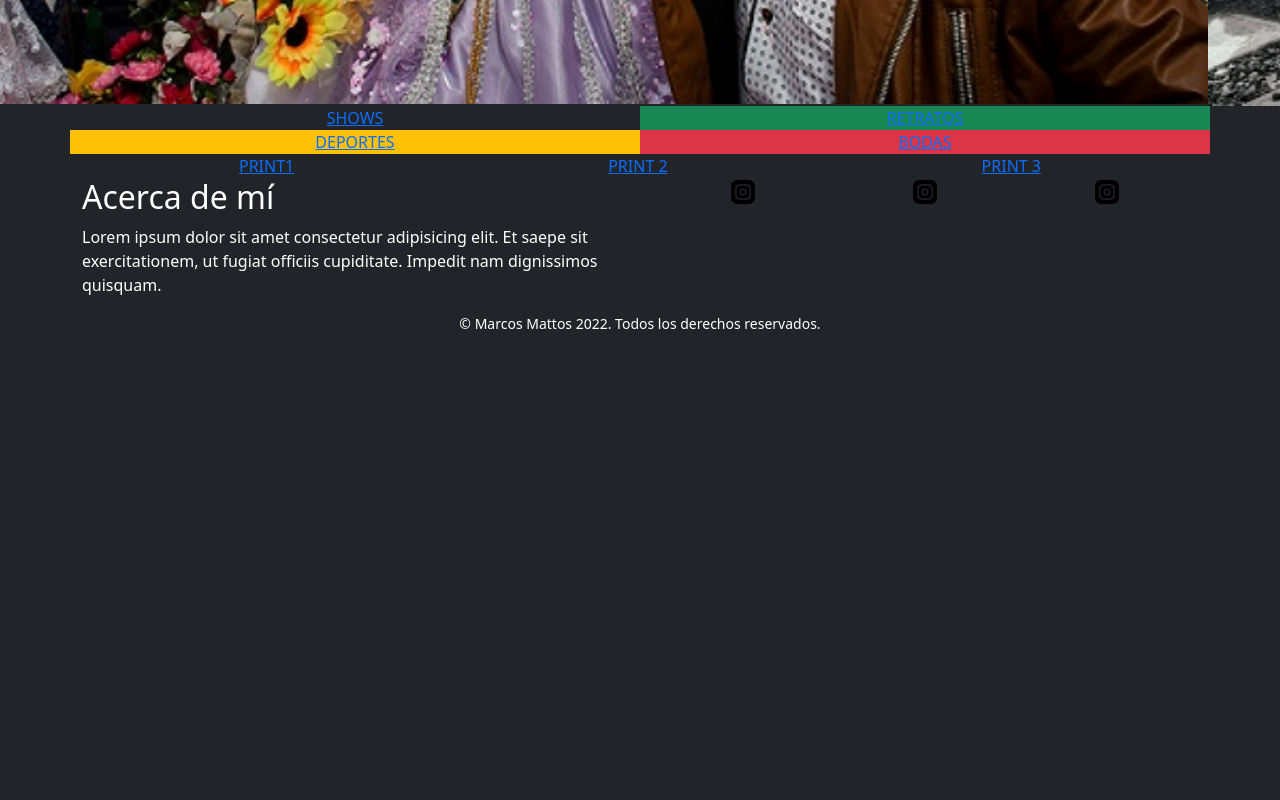
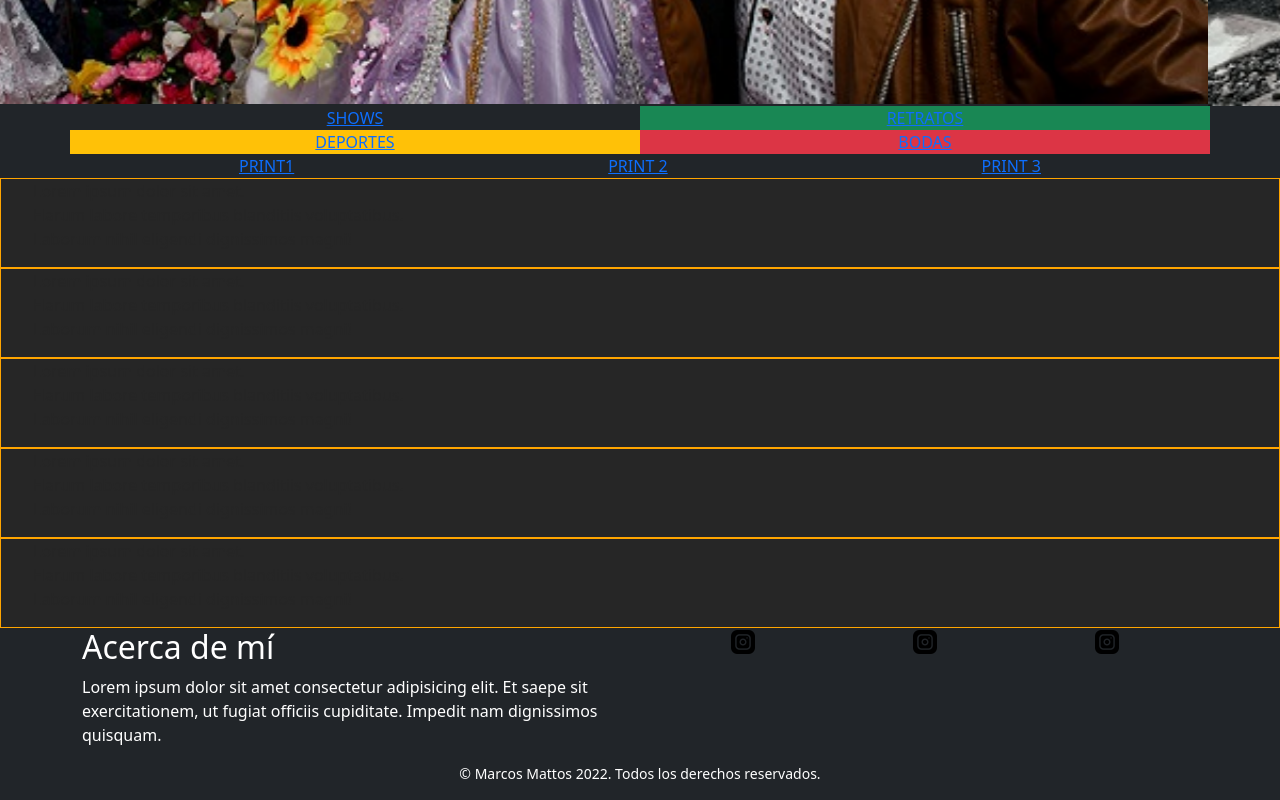
Before and after one commit to MarcosM93/primer_repositorio, a website: page index.html in a window 1280 px wide. Shown: the part 829-1629 px from the top of the page. Before the commit the page ends 1179 px from the top, so only its background shows below. Drawn offline with nearby package versions, Linux system fonts and the light colour scheme.

Commit message:
desafio sass 2

```diff
--- a/index.html
+++ b/index.html
@@ -5,12 +5,13 @@
     <meta charset="UTF-8">
     <meta http-equiv="X-UA-Compatible" content="IE=edge">
     <meta name="viewport" content="width=device-width, initial-scale=1.0">
+    <meta name="desciption" content="Porfolio fotográfico de Marcos Mattos, fotógrafo documental argentino residente en Córdoba">
+    <meta name="keywords" content="fotografía, fotografía documental, fotógrafos, cobertura, fotos, argentina">
     <link rel="preconnect" href="https://fonts.googleapis.com">
     <link rel="preconnect" href="https://fonts.gstatic.com" crossorigin>
     <link rel="preconnect" href="https://fonts.googleapis.com">
     <link rel="preconnect" href="https://fonts.gstatic.com" crossorigin>
     <link href="https://fonts.googleapis.com/css2?family=Raleway:wght@300;600;700&display=swap" rel="stylesheet">
-    <link href="https://fonts.googleapis.com/css2?family=Oxygen:wght@300;400;700&display=swap" rel="stylesheet">
     <link href="https://cdn.jsdelivr.net/npm/bootstrap@5.2.0-beta1/dist/css/bootstrap.min.css" rel="stylesheet"
         integrity="sha384-0evHe/X+R7YkIZDRvuzKMRqM+OrBnVFBL6DOitfPri4tjfHxaWutUpFmBp4vmVor" crossorigin="anonymous">
     <link rel="stylesheet" href="./css/styles.css">
@@ -65,7 +66,7 @@
         </nav>
     </header>
 
-    <main class="bg-dark">
+    <main>
         <section class="porfolioapertura">
             <div id="carouselExampleControls" class="carousel slide" data-bs-ride="carousel">
                 <div class="carousel-inner">
@@ -114,9 +115,35 @@
                 <div class="printcard class="col-md-6 col-sm-12"> <a href=""><img src="" alt="">PRINT1</a></div>
                 <div class="printcard class="col-md-6 col-sm-12"> <a href=""><img src="" alt="">PRINT 2</a></div>
                 <div class="printcard class="col-md-6 col-sm-12"> <a href=""><img src="" alt="">PRINT 3</a></div>
+            </div>
+        </div>
 
-
-            </div>
+        <div class="pruebamaps">
+            <div class="caja"><ul>
+                <li>Lorem ipsum dolor sit amet.</li>
+                <li>Harum labore temporibus blanditiis voluptatibus.</li>
+                <li>Laborum nihil eligendi dignissimos magni!</li>
+            </ul></div>
+            <div class="caja"><ul>
+                <li>Lorem ipsum dolor sit amet.</li>
+                <li>Harum labore temporibus blanditiis voluptatibus.</li>
+                <li>Laborum nihil eligendi dignissimos magni!</li>
+            </ul></div>
+            <div class="caja"><ul>
+                <li>Lorem ipsum dolor sit amet.</li>
+                <li>Harum labore temporibus blanditiis voluptatibus.</li>
+                <li>Laborum nihil eligendi dignissimos magni!</li>
+            </ul></div>
+            <div class="caja"><ul>
+                <li>Lorem ipsum dolor sit amet.</li>
+                <li>Harum labore temporibus blanditiis voluptatibus.</li>
+                <li>Laborum nihil eligendi dignissimos magni!</li>
+            </ul></div>
+            <div class="caja"><ul>
+                <li>Lorem ipsum dolor sit amet.</li>
+                <li>Harum labore temporibus blanditiis voluptatibus.</li>
+                <li>Laborum nihil eligendi dignissimos magni!</li>
+            </ul></div>
         </div>
 
     </main>
@@ -142,7 +169,6 @@
             <p class="small">&copy; Marcos Mattos 2022. Todos los derechos reservados.</p>
         </div>
     </footer>
-    </section>
 
     </main>
     <script src="https://cdn.jsdelivr.net/npm/bootstrap@5.2.0-beta1/dist/js/bootstrap.bundle.min.js"
--- /dev/null
+++ b/scss/mixins.scss
@@ -0,0 +1,7 @@
+@mixin cuadrado ($ancho, $alto, $padding)
+    width: $ancho;
+    height: $alto;
+    padding: $padding;
+    margin: 30px 10px;
+    background-color: $clown;
+    border: $light;
--- a/scss/styles.scss
+++ b/scss/styles.scss
@@ -1,3 +1,7 @@
+@import "variables";
+@import "mixins";
+
+
 .porfolio {
 
     .porfoliocard {
@@ -10,7 +14,7 @@
 div .prints {
     width: 100%;
 
-    .contenedorprints{
+    .contenedorprints {
         display: flex;
         flex-direction: column;
         justify-content: center;
@@ -24,5 +28,23 @@ div .prints {
 }
 
 .footercopy {
-    background-color: yellow;
+    background-color: $color-clown;
 }
+
+.pruebamaps {
+
+    .caja {
+ @include cuadrado;
+
+        ul {
+            list-style-type: none;
+
+            li {
+                text-decoration: none;
+                color: $color-dark !important;
+            }
+        }
+
+        ;
+    }
+}
--- /dev/null
+++ b/scss/variables.scss
@@ -0,0 +1,2 @@
+//colores
+$colores: (dark:#262626, light:#f2f2f2, clown: #ffb703)
```
Also changed, not shown: pages/bio.html (+6 -3 lines), pages/contacto.html (+3 -1 lines), pages/desafíoSASSII.html (added, +51 -0 lines), pages/porfolio.html (+3 -1 lines), css/styles.css, 1 other file. Lines whose indentation alone changed are shown as unchanged.
